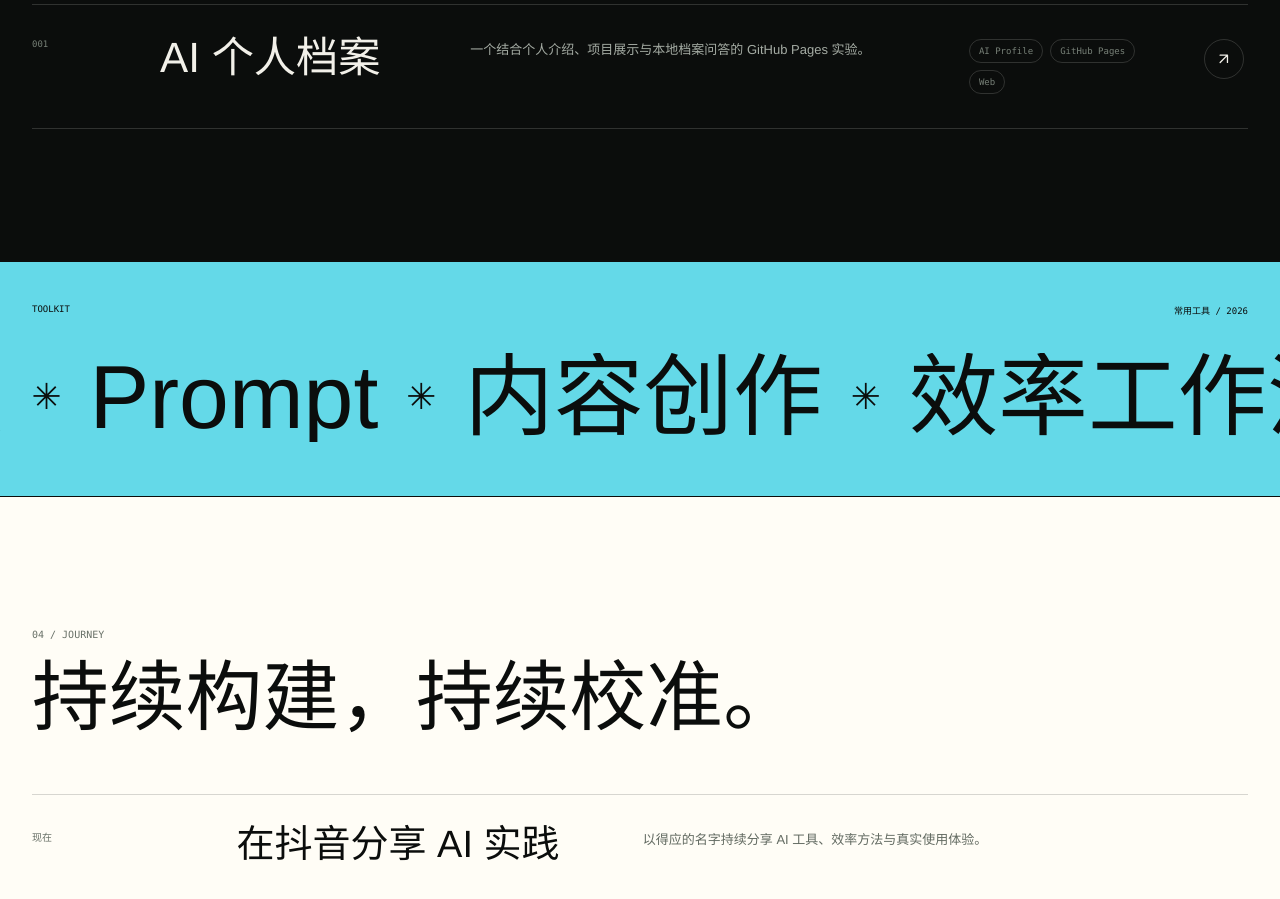
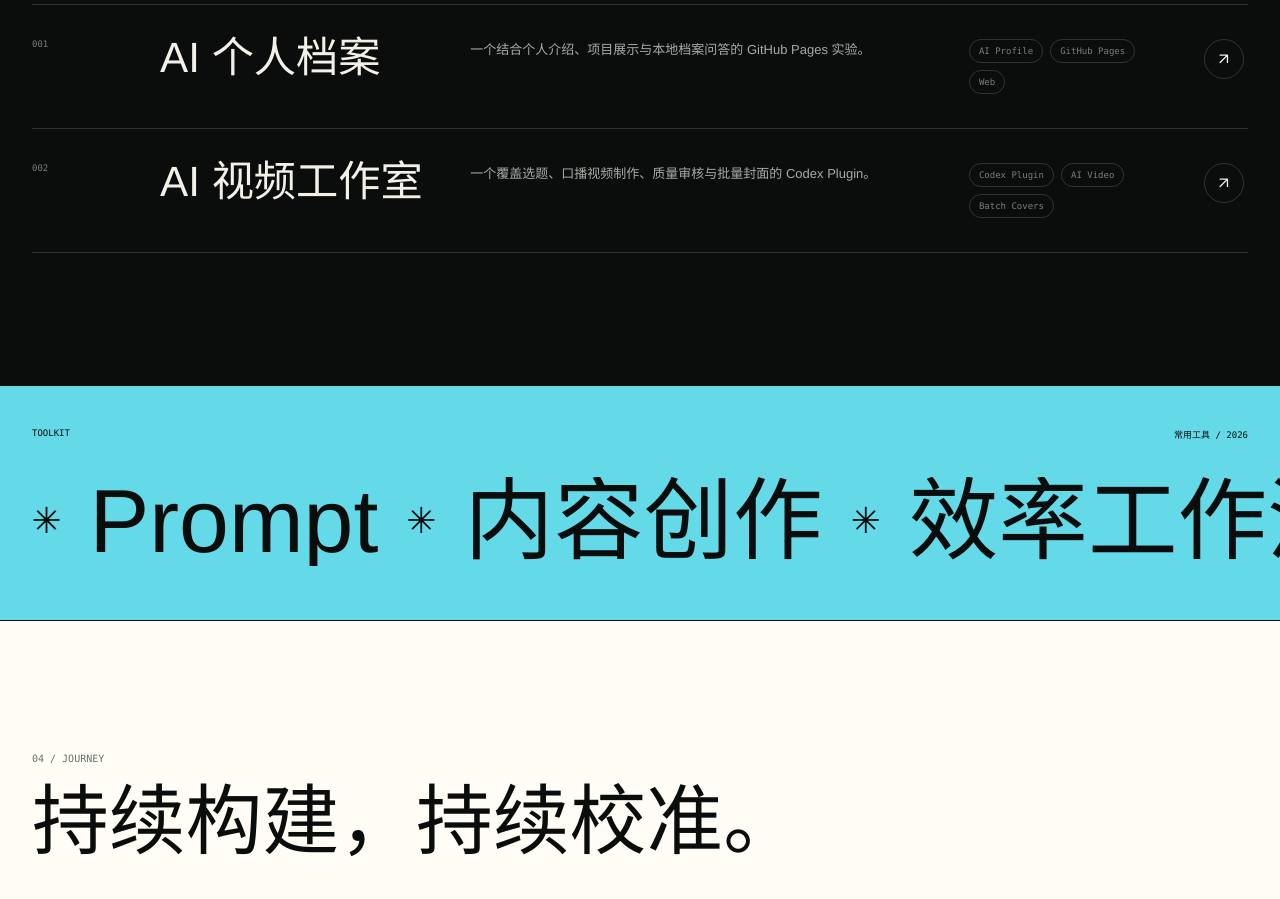
Before and after one commit to Deying-Ai/Deying-Ai, a website: page index.html in a window 1280 px wide. Shown: the part 3320-4219 px from the top of the page. Drawn offline with Linux system fonts and the light colour scheme.

Commit message:
Add AI Video Studio project

```diff
--- a/index.html
+++ b/index.html
@@ -296,7 +296,7 @@
 
     <div class="toast" role="status" aria-live="polite" data-toast>已复制档案摘要</div>
 
-    <script src="profile-data.js?v=20261021-9"></script>
+    <script src="profile-data.js?v=20261021-10"></script>
     <script src="app.js?v=20261021-9"></script>
   </body>
 </html>
--- a/profile-data.js
+++ b/profile-data.js
@@ -63,6 +63,17 @@ window.PROFILE_DATA = {
         "Web"
       ],
       "url": "https://deying-ai.github.io/Deying-Ai/"
+    },
+    {
+      "index": "002",
+      "title": "AI 视频工作室",
+      "summary": "一个覆盖选题、口播视频制作、质量审核与批量封面的 Codex Plugin。",
+      "tags": [
+        "Codex Plugin",
+        "AI Video",
+        "Batch Covers"
+      ],
+      "url": "https://github.com/Deying-Ai/ai-video-studio/releases/latest"
     }
   ],
   "stack": [
```
Also changed, not shown: profile.config.json (+7 -0 lines), README.md.
